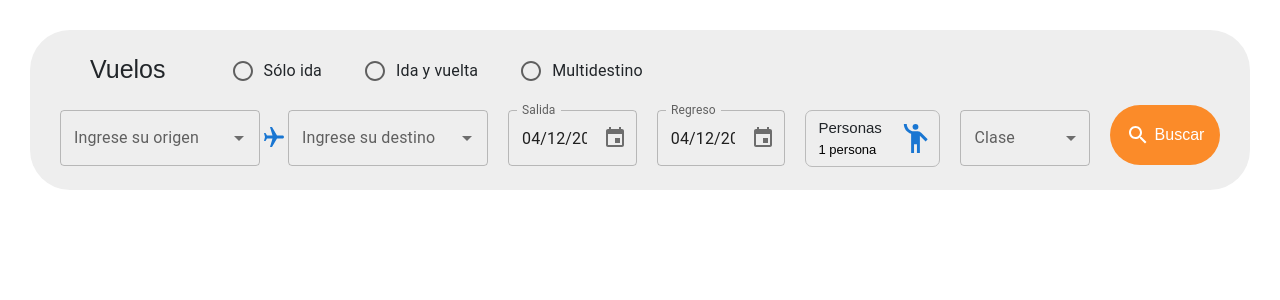
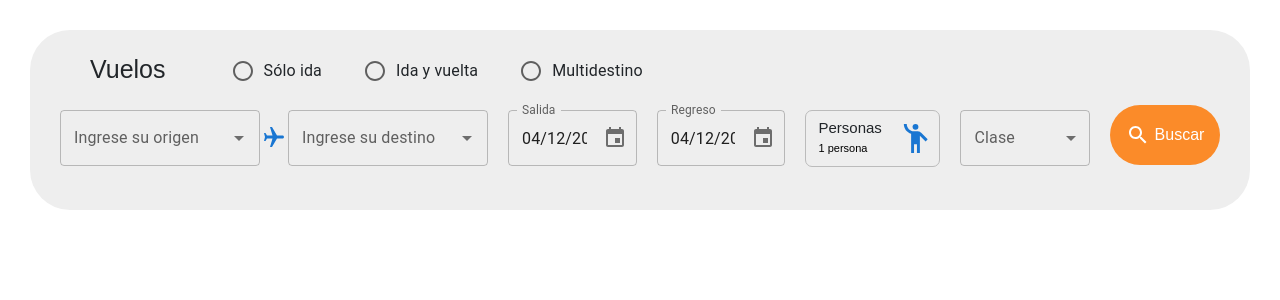
Before and after one commit to agMalek/greelow-buscador, a React (Create React App) app: page / in a window 1280 px wide. Shown: the top 300 px of the page. Built offline with nearby package versions, Linux system fonts and the light colour scheme.

Commit message:
validaciones fechas

```diff
--- a/src/components/Buscador/Buscador.css
+++ b/src/components/Buscador/Buscador.css
@@ -5,7 +5,7 @@
 
 .contenedor_buscador{
     background-color: #eee;
-    height: 160px;
+    height: 180px;
     padding:20px;
     margin: 30px;
     border-radius: 40px;
@@ -36,7 +36,6 @@
 
 .campo_ciudad, .campo_fecha{
     margin: 10px;
-    color: #fff;
 }
 
 .origen{
--- a/src/components/Buscador/Buscador.js
+++ b/src/components/Buscador/Buscador.js
@@ -7,38 +7,125 @@ import SelectClase from './SelectClase/SelectClase';
 import SearchIcon from '@mui/icons-material/Search';
 import RadioIdaVuelta from './RadioIdaVuelta/RadioIdaVuelta';
 import LocalAirportIcon from '@mui/icons-material/LocalAirport';
+import { useEffect, useState } from 'react';
+import dayjs from 'dayjs';
 
 
 const Buscador = () => {
+
+    const fechaActual = dayjs()
+    const fechaLimite = dayjs().add(2, 'year')
+
+
+    /* ESTADOS RELACIONADOS A LAS CIUDADES */
+    const [mostrarWarningCiudad, setMostrarWarningCiudad] = useState(false)
+    const [ciudadOrigen, setCiudadOrigen] = useState("")
+    const [ciudadDestino, setCiudadDestino] = useState("")
+
+    /* ESTADOS RELACIONADOS A LAS FECHAS */
+    const [fechaSalida, setFechaSalida] = useState(dayjs())
+    const [fechaRegreso, setFechaRegreso] = useState(dayjs())
+    const [mostrarWarningFechaSalida, setMostrarWarningFechaSalida] = useState({mostrar: false, msg: ""})
+    const [mostrarWarningFechaRegreso, setMostrarWarningFechaRegreso] = useState({mostrar: false, msg: ""})
+
+
+
+
+    const verificarBusqueda = () => {
+        const fechaSalidaValida = verficarFechaValida(fechaSalida)
+        if(!fechaSalidaValida.rta){
+            setMostrarWarningFechaSalida({mostar: true, msg: fechaSalidaValida.msg})
+        }else{
+            setMostrarWarningFechaSalida({mostar: false, msg: fechaSalidaValida.msg})
+        }
+
+        const fechaRegresoValida = verficarFechaValida(fechaRegreso)
+        if(!fechaRegresoValida.rta){
+            setMostrarWarningFechaRegreso({mostar: true, msg: fechaRegresoValida.msg})
+        }else if(fechaRegreso.isBefore(fechaSalida)){
+            setMostrarWarningFechaRegreso({mostar: true, msg: "*Ingrese una fecha posterior a la de salida"})
+        }else{
+            setMostrarWarningFechaRegreso({mostar: false, msg: fechaRegresoValida.msg})
+        }
+    }
+
+    const verficarFechaValida = (fecha) => {
+        if(fecha.$d == "Invalid Date"){
+            return {rta: false, msg: "*Fecha inválida"}
+        }else if(!fecha.isBefore(fechaLimite)){
+            return {rta: false, msg: "*Ingrese una fecha dentro de los 2 años"}
+        }else if(fecha.isBefore(fechaActual)){
+            return {rta: false, msg: "*Ingrese una fecha del futuro"}
+        }
+        return {rta: true, msg: ""}
+        //console.log(dayjs('2018-08-08')) // parse
+
+        //console.log(dayjs().format('{YYYY} MM-DDTHH:mm:ss SSS [Z] A')) // display
+
+        //console.log(dayjs().set('month', 3).month()) // get & set
+
+        //console.log(fecha.add(1, 'year')) // manipulate
+
+    }
+
+    const buscar = () => {
+        if(verificarBusqueda()){
+            alert(`
+                Los datos de la bussqueda son:
+                Fecha de salida ${fechaSalida}
+                Fecha de regreso ${fechaRegreso}
+            `)
+        }
+    }
+
+
+
+
     return (
         <div className="contenedor_buscador">
+
+
+            {/* TITULO Y RADIO */}
             <div className='d-flex'>
                 <h2 className='titulo_buscador my-1'>Vuelos</h2>
                 <div className='mb-2'>
                     <RadioIdaVuelta/>
                 </div>
             </div>
+
+
             <div className='contenedor_inputs_buscador'>
                 {/* INPUTS CIUDADES  */}
                 <div className='contenedor_ciudades'>
                     <div className='campo_ciudad origen'>
-                        <CampoCiudad opciones={ciudades} label={"Ingrese su origen"} />
+                        <CampoCiudad
+                            opciones={ciudades}
+                            label={"Ingrese su origen"}
+                            ciudad={ciudadOrigen}
+                            setCiudad={setCiudadOrigen}
+                            mostrarWarning={mostrarWarningCiudad}
+                        />
                     </div>
 
                     <LocalAirportIcon color="primary" className='icon_avion'/>
 
                     <div className='campo_ciudad destino'>
-                        <CampoCiudad opciones={ciudades} label={"Ingrese su destino"} />
+                        <CampoCiudad
+                            opciones={ciudades}
+                            label={"Ingrese su destino"}
+                            setCiudad={setCiudadDestino}
+                            mostrarWarning={mostrarWarningCiudad}
+                        />
                     </div>
                 </div>
 
                 {/* INPUTS FECHAS */}
                 <div className='contenedor_fechas'>
                     <div className='campo_fecha'>
-                        <CampoFecha label={'Salida'} />
+                        <CampoFecha label={'Salida'} fecha={fechaSalida} setFecha={setFechaSalida} mostarWarning={mostrarWarningFechaSalida}/>
                     </div>
                     <div className='campo_fecha'>
-                        <CampoFecha label={'Regreso'} />
+                        <CampoFecha label={'Regreso'} fecha={fechaRegreso} setFecha={setFechaRegreso} mostarWarning={mostrarWarningFechaRegreso}/>
                     </div>
                 </div>
 
@@ -54,7 +141,7 @@ const Buscador = () => {
 
                 {/* BOTON BUSCAR */}
                 {/* <Button className='botonBuscar'  startIcon={<SearchIcon />}>Buscar</Button> */}
-                <button className='botonBuscar'> <SearchIcon /> Buscar</button>
+                <button className='botonBuscar' onClick={() => buscar()}> <SearchIcon /> Buscar</button>
             </div>
 
 
--- a/src/components/Buscador/CampoCiudad/CampoCiudad.css
+++ b/src/components/Buscador/CampoCiudad/CampoCiudad.css
@@ -1,3 +1,5 @@
-.campoCiudadMui{
-    height: 200px;
+.warningCiudad{
+    color: red;
+    font-size: 12px;
+    margin-left: 10px;
 }
--- a/src/components/Buscador/CampoCiudad/CampoCiudad.js
+++ b/src/components/Buscador/CampoCiudad/CampoCiudad.js
@@ -1,7 +1,33 @@
 import './CampoCiudad.css'
 import {Autocomplete, TextField} from '@mui/material'
+import { useEffect } from 'react';
 
-const CampoCiudad = ({opciones, label}) => {
+const CampoCiudad = ({opciones = [], ciudad, label, setCiudad, mostrarWarning}) => {
+
+    /* const handleListChange = (value = "") => {
+        const aux = value.split('-')
+        console.log(opciones.filter(opt => opt.label.includes(ciudad)))
+        console.log(value)
+        setCiudad(value)
+    }
+
+    const handleInputChange = (value) => {
+        console.log(value)
+        setCiudad(value)
+    }
+ */
+
+   /*  const handleChange = (value) => {
+        setCiudad(value);
+    };
+
+    const eleccionCiudad = (value) => {
+        console.log("hola", value)
+    }
+
+    useEffect(() => {
+        console.log(ciudad)
+    }, [ciudad]) */
 
     return (
         <div className="">
@@ -9,10 +35,17 @@ const CampoCiudad = ({opciones, label}) => {
                 disablePortal
                 id="combo-box-demo"
                 options={opciones}
-                className="campoCiudadMui"
                 sx={{ width: 200}}
-                renderInput={(params) => <TextField {...params} label={`${label}`} />}
+                //onClick={(SyntheticEvent) => eleccionCiudad(SyntheticEvent.target)}
+                //getOptionLabel={(option) => eleccionCiudad(option.label)}
+                //onChange={(SyntheticEvent) => handleListChange(SyntheticEvent.target.label)}
+                renderInput={(params) => <TextField {...params}  /* onChange={(SyntheticEvent) => handleChange(SyntheticEvent.target)}  *//* onChange={(SyntheticEvent) => handleInputChange(SyntheticEvent.target.value)} */ label={`${label}`} />}
             />
+            {
+                mostrarWarning ?
+                <p className='warningCiudad'>*Este campo es obligatorio</p>
+                : ""
+            }
         </div>
     )
 }
--- a/src/components/Buscador/CampoFecha/CampoFecha.css
+++ b/src/components/Buscador/CampoFecha/CampoFecha.css
@@ -0,0 +1,5 @@
+.warningFechas{
+    color: red;
+    font-size: 12px;
+    text-align: center;
+}
--- a/src/components/Buscador/CampoFecha/CampoFecha.js
+++ b/src/components/Buscador/CampoFecha/CampoFecha.js
@@ -1,5 +1,4 @@
-import dayjs from 'dayjs';
-import { useState } from 'react';
+import { useEffect, useState } from 'react';
 import {Stack, TextField} from '@mui/material';
 import { LocalizationProvider, DesktopDatePicker} from '@mui/x-date-pickers';
 import { AdapterDayjs } from '@mui/x-date-pickers/AdapterDayjs';
@@ -7,25 +6,36 @@ import { AdapterDayjs } from '@mui/x-date-pickers/AdapterDayjs';
 import './CampoFecha.css'
 
 
-const CampoFecha = ({label}) => {
-    const [value, setValue] = useState(dayjs());
+const CampoFecha = ({label, fecha, setFecha, mostarWarning}) => {
+    /* const [value, setValue] = useState(dayjs()); */
+
+   /*  useEffect(() => {
+      console.log(fecha)
+    }, [fecha]) */
 
     const handleChange = (newValue) => {
-      setValue(newValue);
+      setFecha(newValue);
     };
 
     return (
+      <>
       <LocalizationProvider dateAdapter={AdapterDayjs}>
         <Stack spacing={3}>
           <DesktopDatePicker
             label={label}
             inputFormat="DD/MM/YYYY"
-            value={value}
+            value={fecha}
             onChange={handleChange}
             renderInput={(params) => <TextField {...params} />}
-          />
+            />
         </Stack>
       </LocalizationProvider>
+      {
+        mostarWarning.mostar ?
+        <p className='warningFechas'>{mostarWarning.msg}</p>
+        : ""
+      }
+      </>
     );
 }
 
--- a/src/components/Buscador/CampoPersona/CampoPersona.css
+++ b/src/components/Buscador/CampoPersona/CampoPersona.css
@@ -22,7 +22,7 @@
 }
 
 .value_boton, .info_label_item {
-    font-size: 13px;
+    font-size: 11px;
 }
 
 .modal_personas{
```
